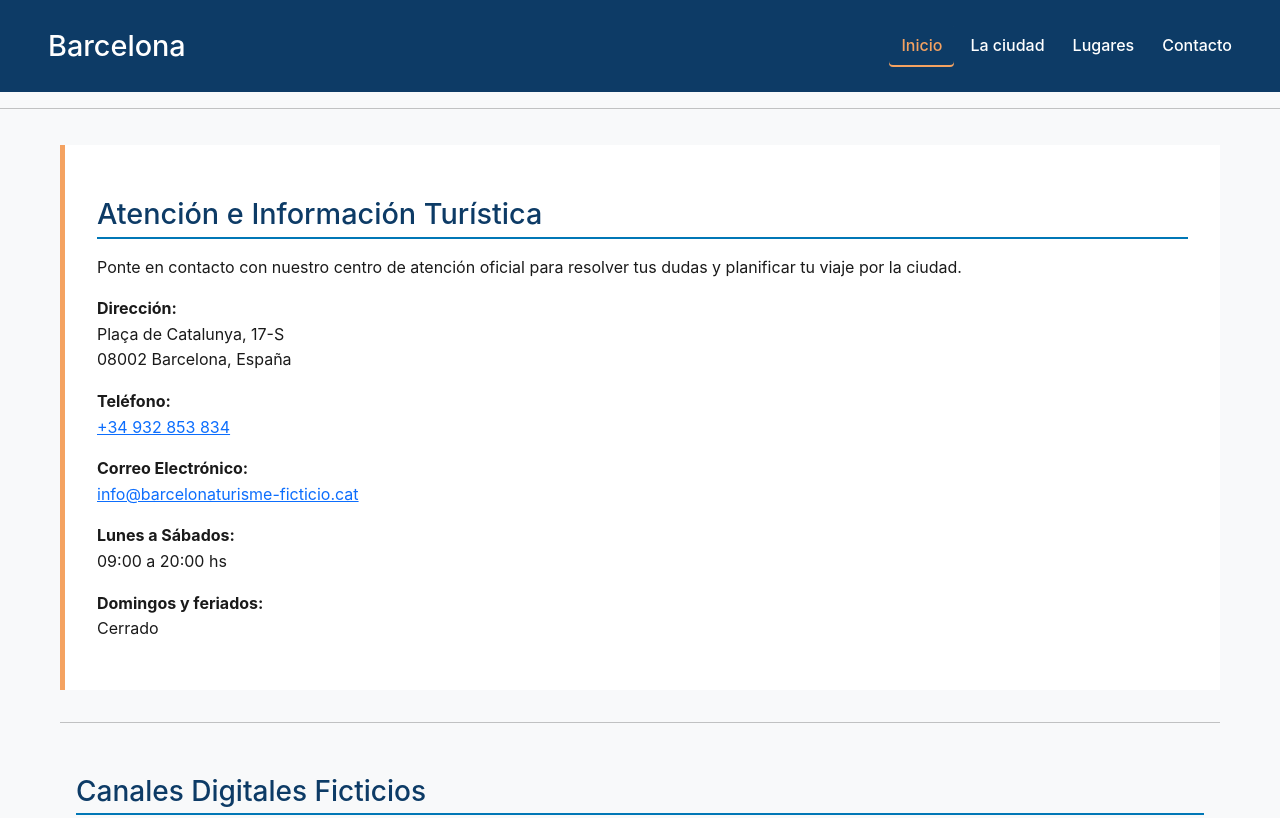
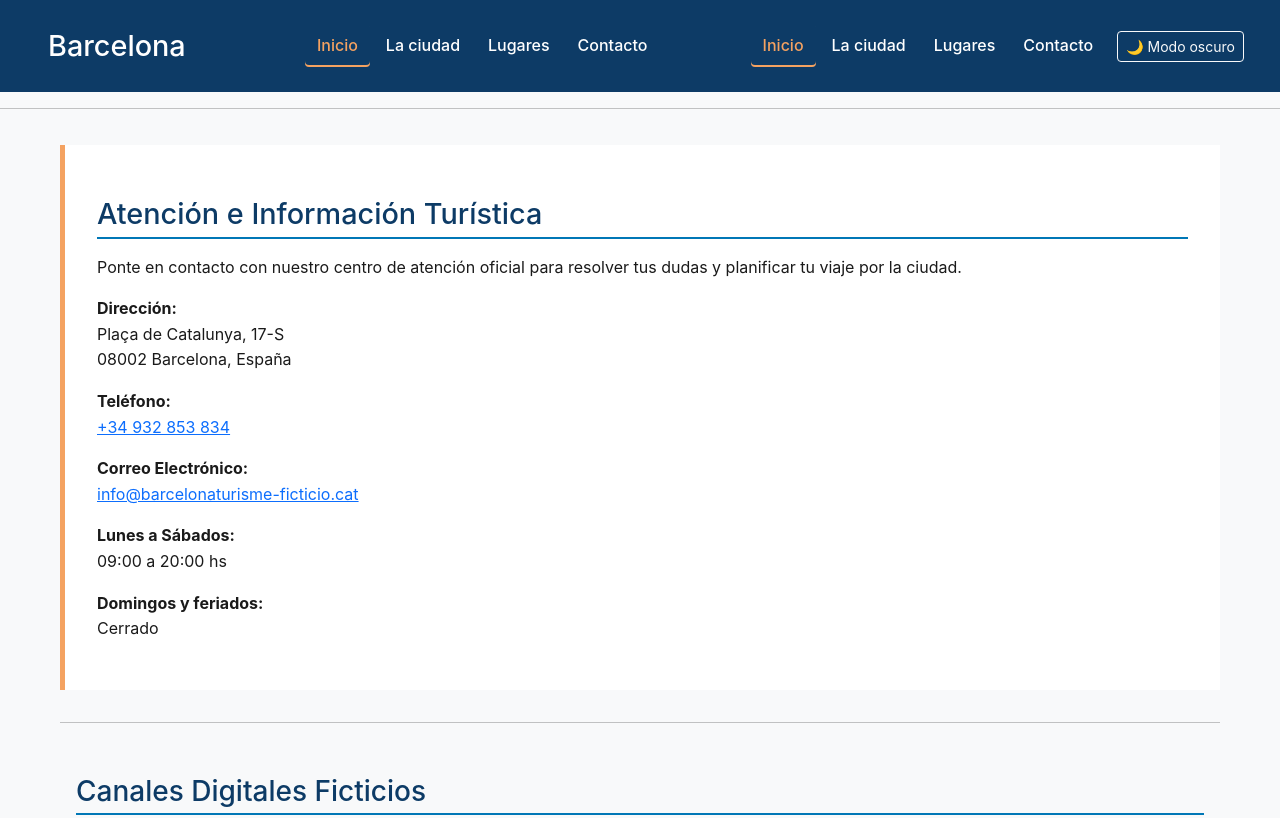
Before and after one commit to LucasApolinario04/Trabajo-Practico-Lenguajes-Informatico, a plain HTML site: page contacto.html in a window 1280 px wide. Shown: the top 818 px of the page. Drawn offline with nearby package versions, Linux system fonts and the light colour scheme.

Commit message:
boton con modo oscuro

```diff
--- a/contacto.html
+++ b/contacto.html
@@ -30,6 +30,15 @@
                     <li class="nav-item"><a class="nav-link" href="lugares.html">Lugares</a></li>
                     <li class="nav-item"><a class="nav-link" href="contacto.html">Contacto</a></li>
                 </ul>
+              <ul class="navbar-nav ms-auto mb-2 mb-lg-0 align-items-lg-center">
+    <li class="nav-item"><a class="nav-link active" aria-current="page" href="index.html">Inicio</a></li>
+    <li class="nav-item"><a class="nav-link" href="ciudad.html">La ciudad</a></li>
+    <li class="nav-item"><a class="nav-link" href="lugares.html">Lugares</a></li>
+    <li class="nav-item"><a class="nav-link" href="contacto.html">Contacto</a></li>
+    <li class="nav-item ms-lg-2">
+        <button id="btn-modo-oscuro" class="btn btn-outline-light btn-sm">🌙 Modo oscuro</button>
+    </li>
+</ul>
             </div>
         </div>
     </nav>
```
